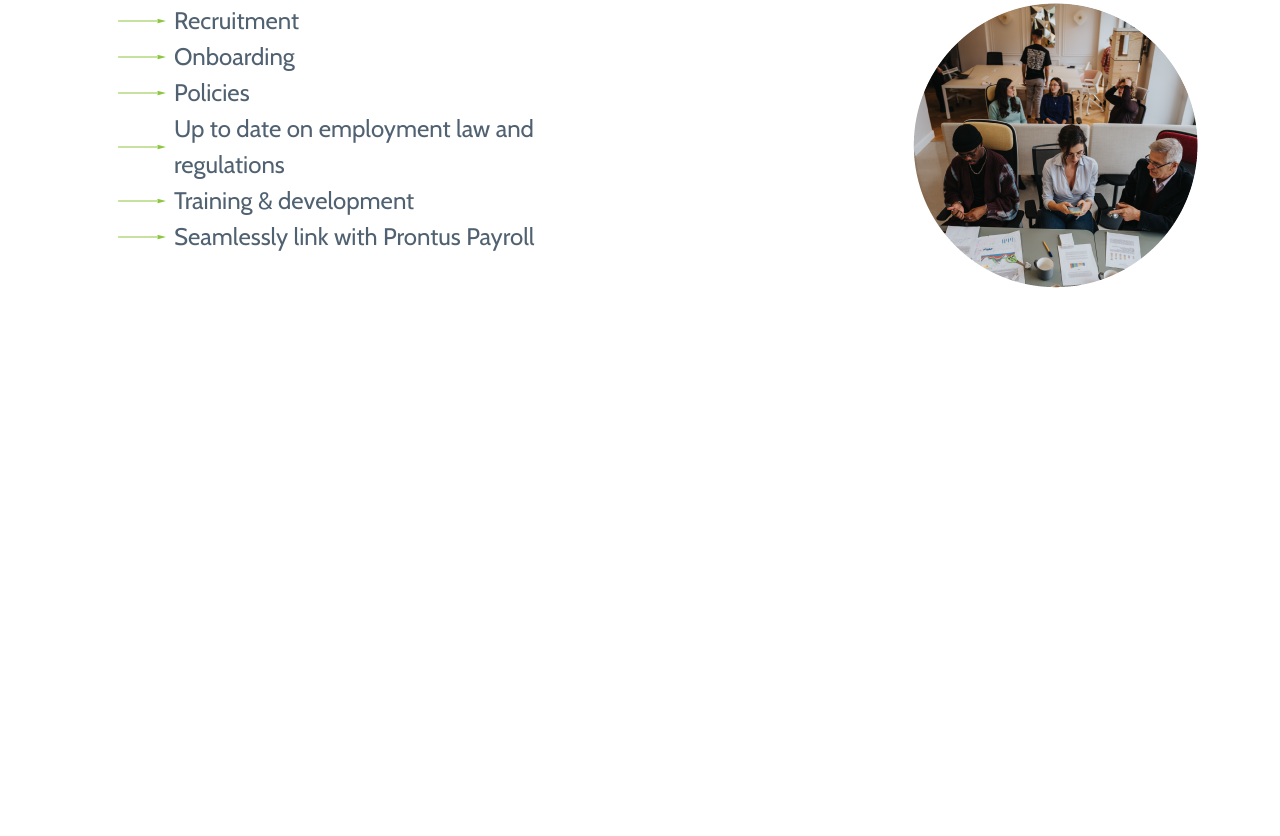
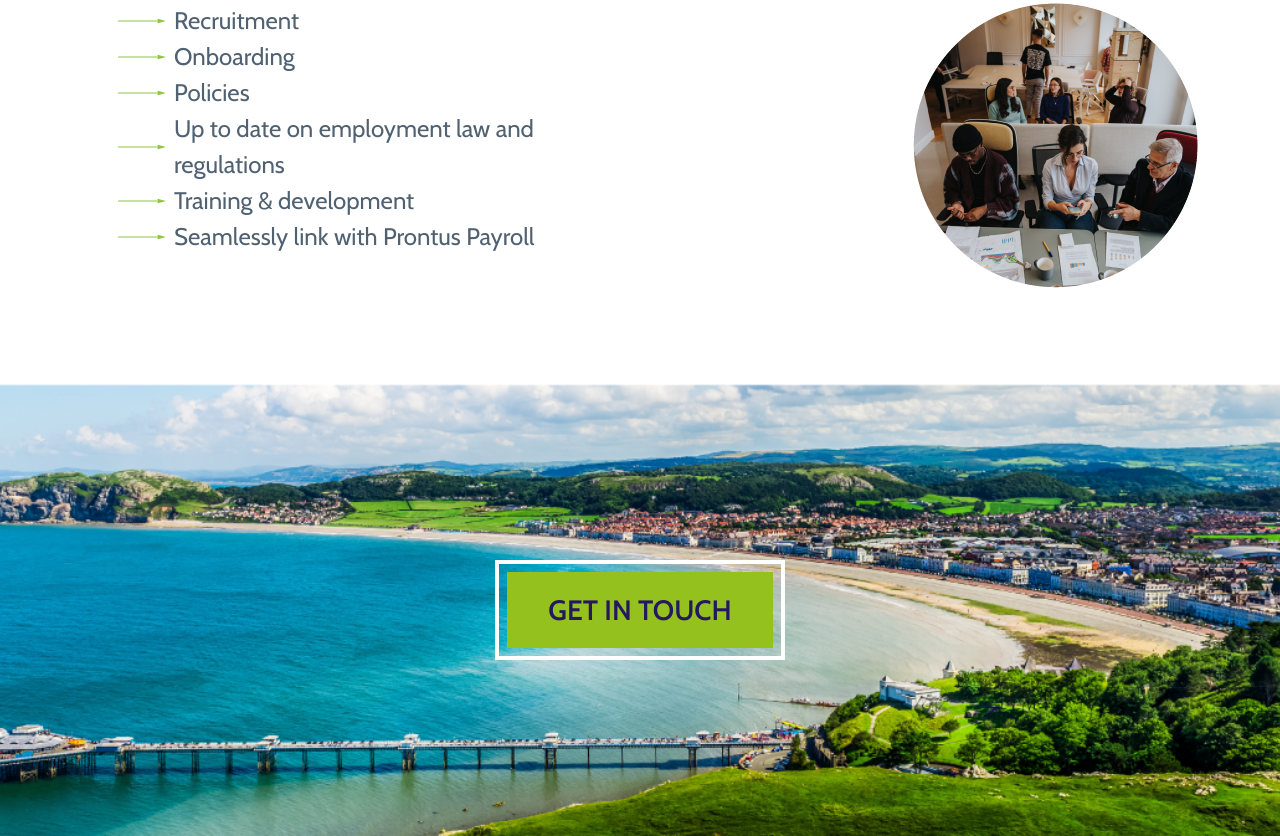
Before and after one commit to samlmcewan/prontus, a plain HTML site: page index.html in a window 1280 px wide. Shown: the part 4458-5294 px from the top of the page. Before the commit the page ends 4842 px from the top, so only its background shows below. Drawn offline with nearby package versions, Linux system fonts and the light colour scheme.

Commit message:
get in touch

```diff
--- a/css/_5.default.css
+++ b/css/_5.default.css
@@ -436,3 +436,44 @@ a.card-service p {
     bottom: 0;
     right: 0;
 }
+/*--------------------------------------------------------------
+# Get in touch
+--------------------------------------------------------------*/
+.get-in-touch .container-fluid {
+    position: relative;
+}
+.get-in-touch img {
+    position: absolute;
+    top: 0;
+    left: 0;
+    right: 0;
+    bottom: 0;
+    width: 100%;
+    height: 100%;
+    object-fit: cover;
+    z-index: -1;
+}
+
+.get-in-touch .btn-container {
+    border: 4px solid var(--white);
+    transition: all .3s;
+
+}
+.get-in-touch .btn-container .btn {
+    text-transform: uppercase;
+    background-color: var(--green);
+    color: var(--blue);
+    border-radius: 0;
+    font-size: 1.75rem;
+    font-weight: 600;
+    padding: 1rem 2.5rem;
+    transition: all .3s;
+}
+
+.get-in-touch .btn-container:hover {
+    border-color: var(--blue);
+}
+.get-in-touch .btn-container:hover .btn {
+    background-color: var(--blue);
+    color: var(--white);
+}
--- a/css/_8.xl.css
+++ b/css/_8.xl.css
@@ -79,6 +79,10 @@
         right: 0;
     }
 
+    .get-in-touch .container-fluid {
+        padding: 8rem 0!important;
+    }
+
 
 
 }
--- a/index.html
+++ b/index.html
@@ -392,10 +392,21 @@
                 </div>
             </div>
             <!-- End Zebra White-->
-
-
         </section>
         <!-- End Zebras  -->
+
+        <!-- Get in touch  -->
+        <section class="get-in-touch">
+            <div class="container-fluid d-flex justify-content-center py-5">
+                <img src="/img/getintouch.png" alt="">
+                <div class="btn-container my-5 p-2">
+                    <a  href="#" class="btn">
+                        Get in touch
+                    </a>
+                </div>
+            </div>
+        </section>
+         <!-- End Get in touch  -->
 
         <script src='/scripts/bootstrap.bundle.min.js'></script>
         <script src='/scripts/swiper-bundle.min.js'></script>
```
Also changed, not shown: img/getintouch.png (added).
